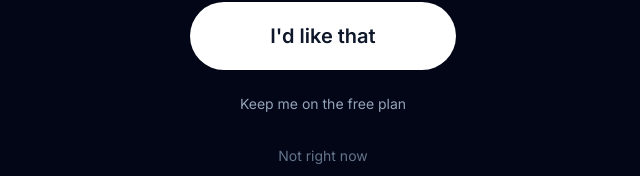
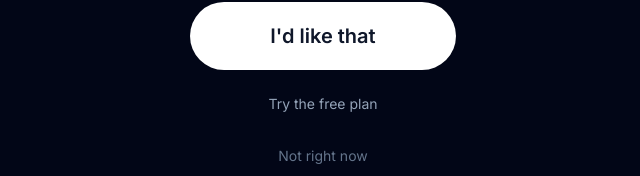
Before and after one commit to dkennedy1984/still-here, a Next.js app in the folder apps/web/: page /post-call in a window 1280 px wide. Shown: the part 506-682 px from the top of the page, without its empty margins (317-957 px from the left). Built offline with nearby package versions, Linux system fonts and the light colour scheme; no server answers.

Commit message:
fix: 'Try the free plan' on post-call screen

```diff
--- a/apps/web/src/app/post-call/page.tsx
+++ b/apps/web/src/app/post-call/page.tsx
@@ -169,7 +169,7 @@ function PostCallContent() {
                   onClick={() => setShowEmailInput(true)}
                   className="mt-4 text-sm text-slate-400 hover:text-slate-300 transition-colors py-2"
                 >
-                  Keep me on the free plan
+                  Try the free plan
                 </button>
               ) : !emailSent ? (
                 <div className="mt-6 flex flex-col items-center gap-3">
```
